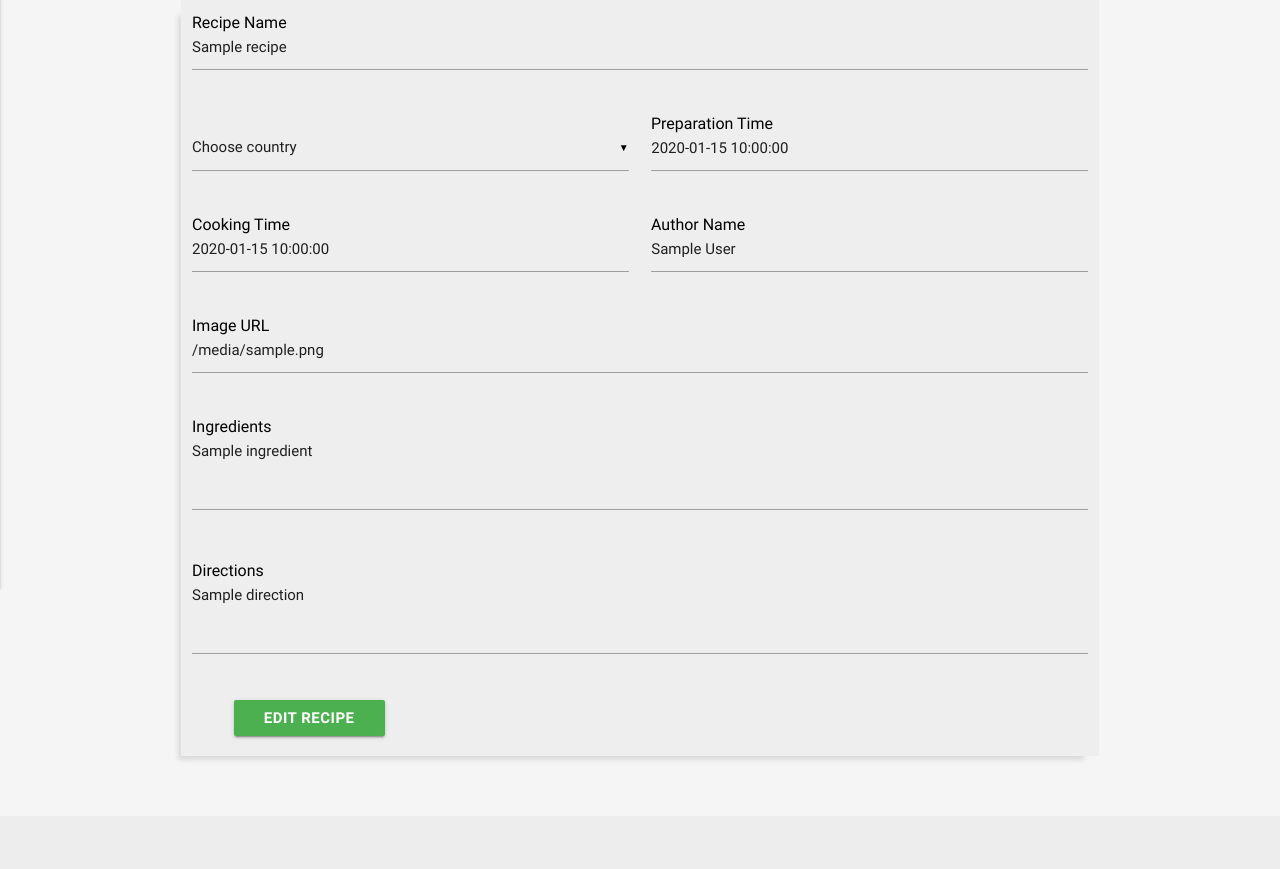
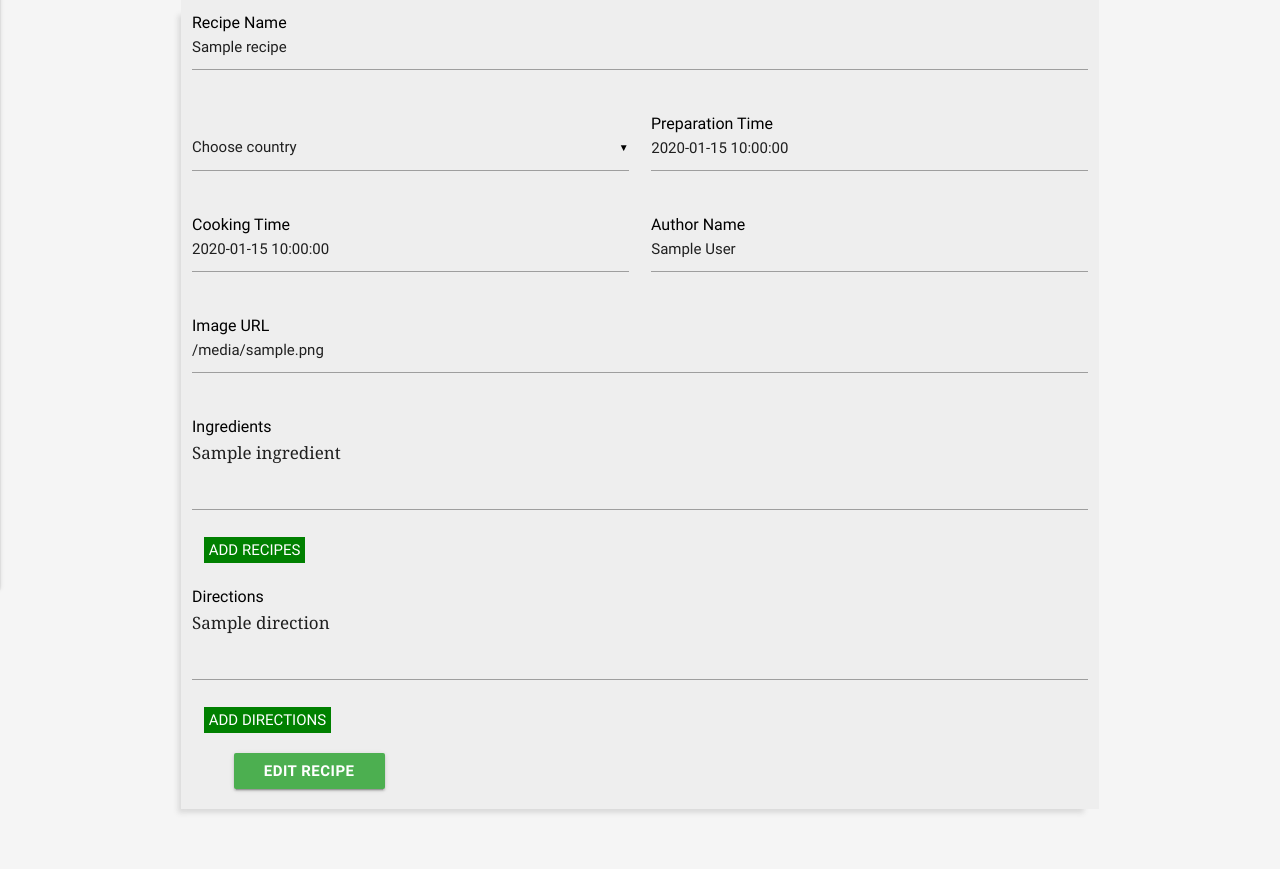
Before and after one commit to marcel-balint/easy-recipes, a Flask app: template templates/edit_recipe.html in a window 1280 px wide. Shown: the part 272-1141 px from the top of the page. Before the commit the page ends 1030 px from the top, so only its background shows below. Run offline with Flask 2, Linux system fonts and the light colour scheme; the template is opened without the code that fills it: most values are stand-ins (such as "Sample title", 1, 10 or a date in 2020); some libraries are stand-ins or nearby versions.

Commit message:
Modified the 'update_recipe' function so that values will be returned in a list

```diff
--- a/app.py
+++ b/app.py
@@ -46,8 +46,7 @@ def add_recipe():
 @app.route('/insert_recipe', methods=["POST"])
 def insert_recipe():
     recipe = mongo.db.recipes
-
-    form = request.form.to_dict(flat=False)
+    form = request.form.to_dict(flat=False) #flat is False, all values will be returned as list of array
 
     recipe.insert({
             "recipe_name": request.form.get("recipe_name"),
@@ -74,20 +73,7 @@ def edit_recipe(recipe):
 @app.route('/update_recipe/<recipe_id>', methods=["POST"])
 def update_task(recipe_id):
     recipes = mongo.db.recipes
-
-    form = request.form.to_dict()
-    directions = []
-    ingredients = []
-
-    for key in form:
-        regex = re.compile("^directions")
-        if regex.match(key):
-            directions.append(form[key])
-
-    for key in form:
-        regex = re.compile("^ingredient")
-        if regex.match(key):
-            ingredients.append(form[key])
+    form = request.form.to_dict(flat=False)  #flat is False, all values will be returned as list of array
 
     recipes.update( {'_id': ObjectId(recipe_id)},
     {
@@ -95,10 +81,10 @@ def update_task(recipe_id):
         'country': request.form.get('country'),
         'prep_time': request.form.get('prep_time'),
         'cook_time': request.form.get('cook_time'),
-        'ingredients': ingredients,
+        'ingredients': form["ingredients"],
         'image': request.form.get('image'),
         'author': request.form.get('author'),
-        'directions': directions
+        'directions': form["directions"]
     })
     return redirect(url_for('dispaly_recipe', recipe=recipe_id))
 
--- a/static/css/style.css
+++ b/static/css/style.css
@@ -329,7 +329,19 @@ button:hover {
     border: 1px solid #000;
 }
 
+textarea.materialize-textarea {
+    overflow-y: hidden;
+    padding: .8rem 0 1.6rem 0;
+    resize: none;
+    min-height: 3rem;
+    font-weight: 500;
+    font-size: 17px;
+    font-family: Georgia;
+}
 
+.required {
+    color: red;
+}
 
 @media (max-width:1200px) and (min-width:993px) {
     .container .row {
--- a/static/js/main.js
+++ b/static/js/main.js
@@ -13,7 +13,7 @@ $(document).ready(function() {
     //  add/remove functionality for ingredients fields
    $(add_button).click(function(){ // on click add a new textarea field
             $(wrapper).append('<div class="input-field col s12 m12 l12" id="ingredients">' +
-                    '<textarea id="icon_prefix2" class="materialize-textarea" id="ingredients" name="ingredients" required></textarea><a href="#" class="remove-field">Remove</a></div>');
+                    '<textarea id="icon_prefix2" class="materialize-textarea" id="ingredients" name="ingredients" required ></textarea><a href="#" class="remove-field">Remove</a></div>');
             x++;
     });
 
--- a/templates/edit_recipe.html
+++ b/templates/edit_recipe.html
@@ -44,20 +44,22 @@
                 </div>
             </div>
             <div class="row">
-                <div class="input-field col s12 m12 l12">
+                <div class="input-field col s12 m12 l12" id="ingredients">
                     {% for i in recipe.ingredients %}
                     <textarea id="icon_prefix2" class="materialize-textarea"   name="ingredients"  >{{ i }}</textarea>
                     {% endfor %}
                     <label for="first_name">Ingredients</label>
                 </div>
+                <button id="add">Add Recipes</button>
             </div>
             <div class="row">
-                <div class="input-field col s12 m12 l12">
+                <div class="input-field col s12 m12 l12" id="directions">
                     {% for i in recipe.directions %}
                     <textarea id="icon_prefix2" class="materialize-textarea" id="directions" name="directions"  >{{ i }}</textarea>
                     {% endfor %}
                     <label for="first_name">Directions</label>
                 </div>
+                <button id="add-directions">Add Directions</button>
             </div>
             <div class="row">
                 <button class="btn waves-effect waves-light" type="submit" name="action">Edit Recipe</button>
```
Also changed, not shown: templates/add_recipe.html (+8 -8 lines).
